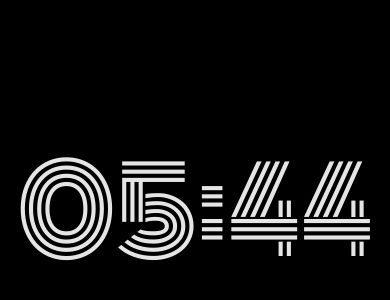
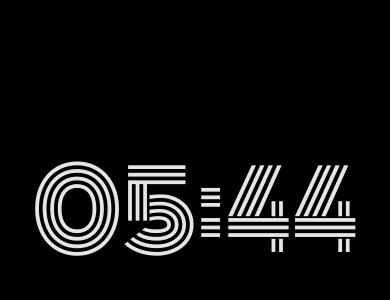
Before and after one commit to muhammad-ramdani/Clock, a plain HTML site: page index.html in a window 390 px wide. Shown: the part 210-510 px from the top of the page. Drawn offline with nearby package versions, Linux system fonts and the light colour scheme.

Commit message:
memperbaiki responsive font ke 3

```diff
--- a/style.css
+++ b/style.css
@@ -7,5 +7,5 @@ body {
 }
 
 #clock {
-    font-size: 30vw;
+    font-size: 27.5vw;
 }
```
